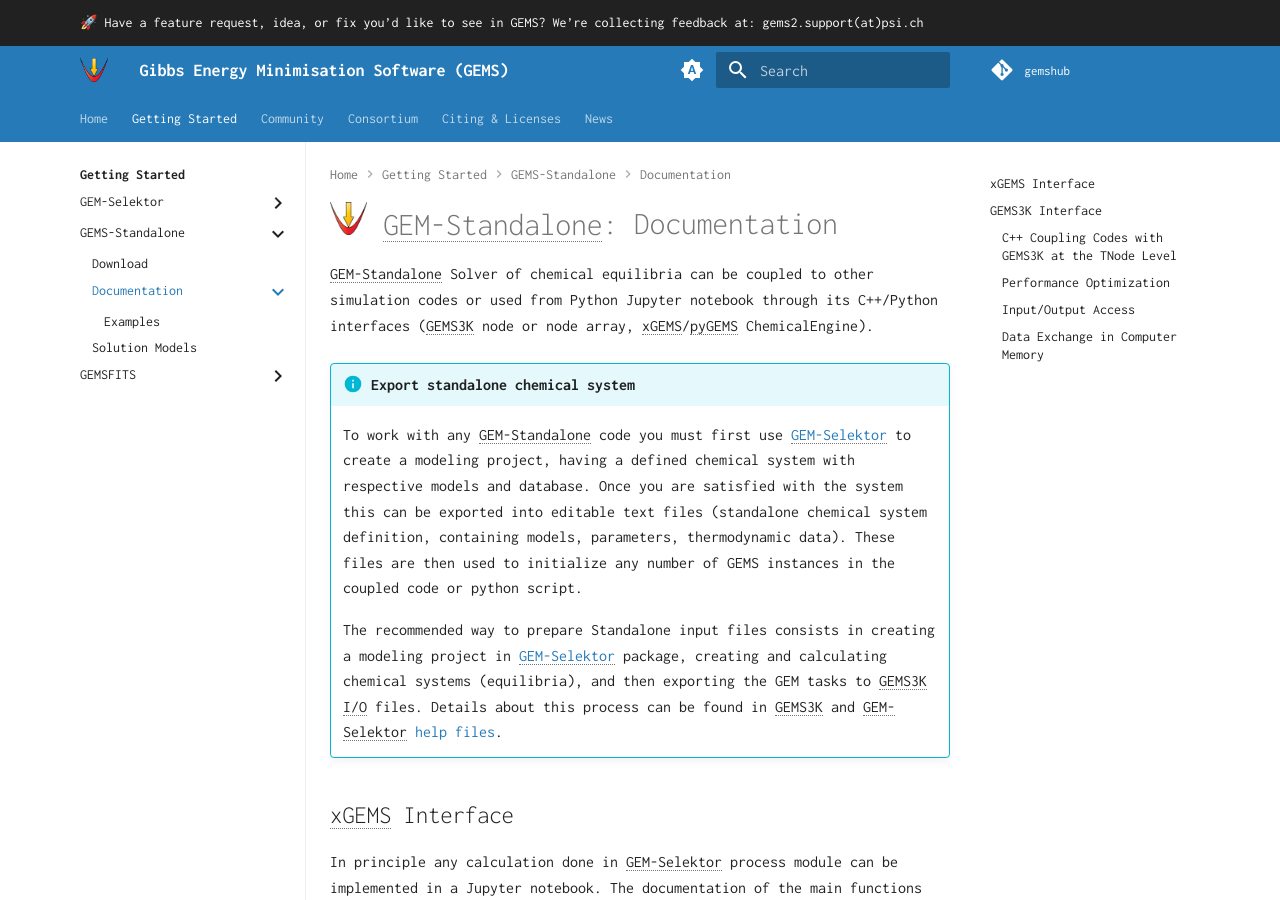
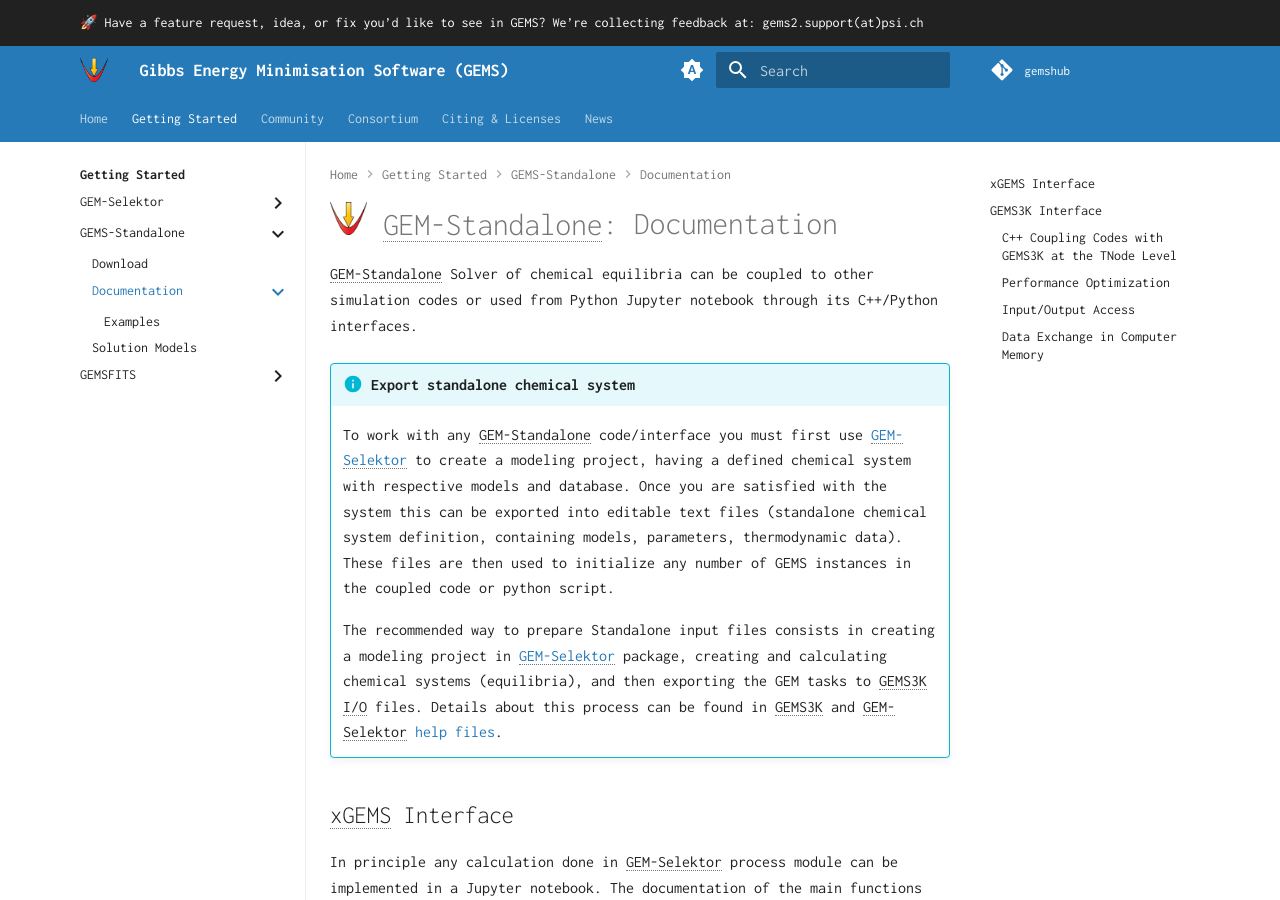
Before and after one commit to gemshub/site, an MkDocs documentation site: the page built from docs/start/gemstandalone/documentation/index.md, in a window 1280 px wide and 900 px high. Built offline with MkDocs 1.6.1 and Material for MkDocs 9.7.7, drawn with Linux system fonts in a browser that asks for light colours.

```diff
--- a/docs/start/gemstandalone/documentation/index.md
+++ b/docs/start/gemstandalone/documentation/index.md
@@ -1,10 +1,10 @@
 # <img style="float: center; height: 6%; width: 6%;" src="../../../img/gems1.png"> GEM-Standalone: Documentation
 
-GEM-Standalone Solver of chemical equilibria can be coupled to other simulation codes or used from Python Jupyter notebook through its C++/Python interfaces (GEMS3K node or node array, xGEMS/pyGEMS ChemicalEngine).
+GEM-Standalone Solver of chemical equilibria can be coupled to other simulation codes or used from Python Jupyter notebook through its C++/Python interfaces.
 
 !!!info "Export standalone chemical system"
 
-    To work with any GEM-Standalone code you must first use [GEM-Selektor](../../gemselektor) to create a modeling project, having a defined chemical system with respective models and database. Once you are satisfied with the system this can be exported into editable text files (standalone chemical system definition, containing models, parameters, thermodynamic data). These files are then used to initialize any number of GEMS instances in the coupled code or python script.
+    To work with any GEM-Standalone code/interface you must first use [GEM-Selektor](../../gemselektor) to create a modeling project, having a defined chemical system with respective models and database. Once you are satisfied with the system this can be exported into editable text files (standalone chemical system definition, containing models, parameters, thermodynamic data). These files are then used to initialize any number of GEMS instances in the coupled code or python script.
 
     The recommended way to prepare Standalone input files consists in creating a modeling project in [GEM-Selektor](../../gemselektor) package, creating and calculating chemical systems (equilibria), and then exporting the GEM tasks to GEMS3K I/O files. Details about this process can be found in GEMS3K and GEM-Selektor [help files](../../gemselektor/documentation/#important-folders).
 
```
Also changed, not shown: docs/start/gemstandalone/index.md (+16 -18 lines), docs/start/index.md (+1 -1 lines).
